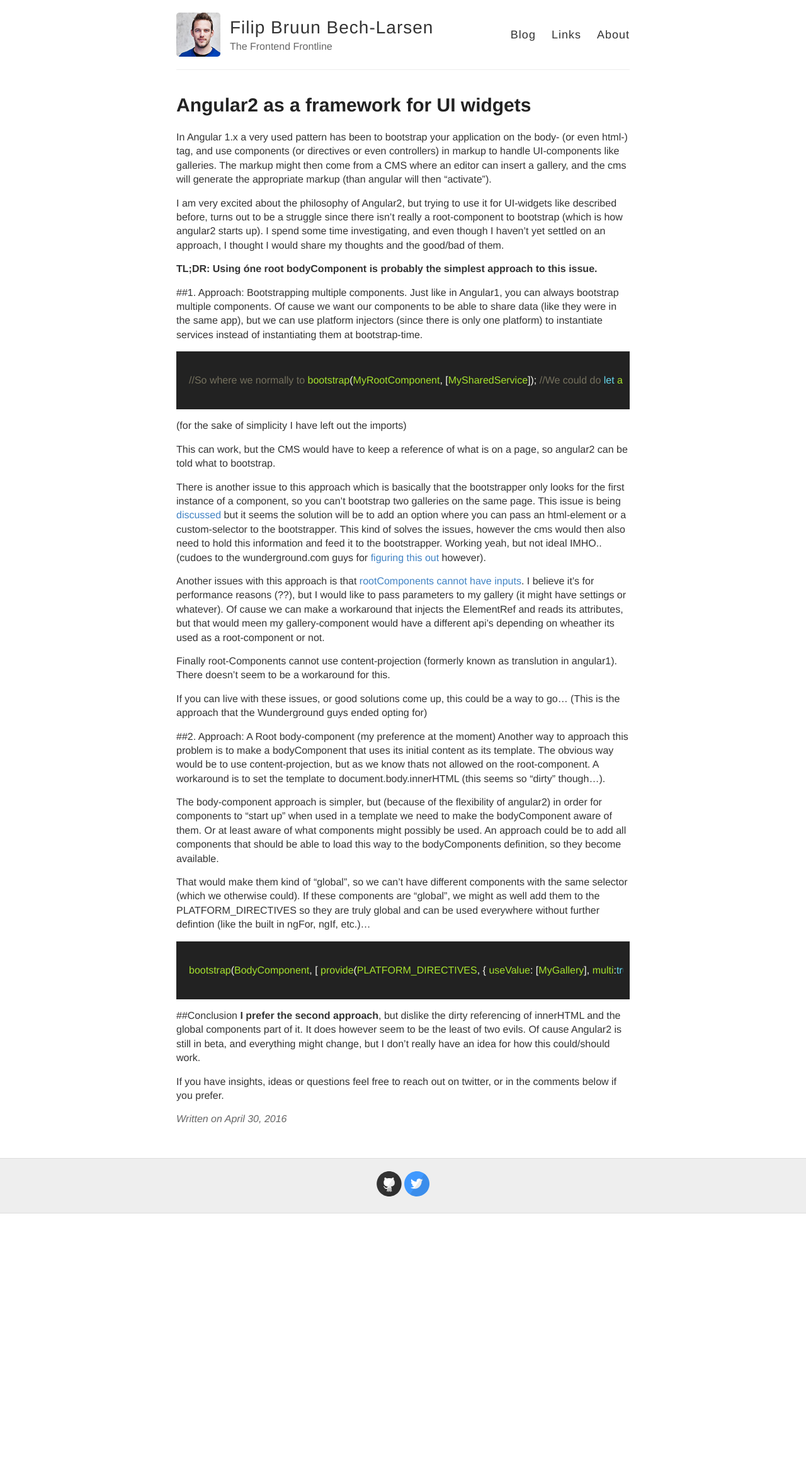
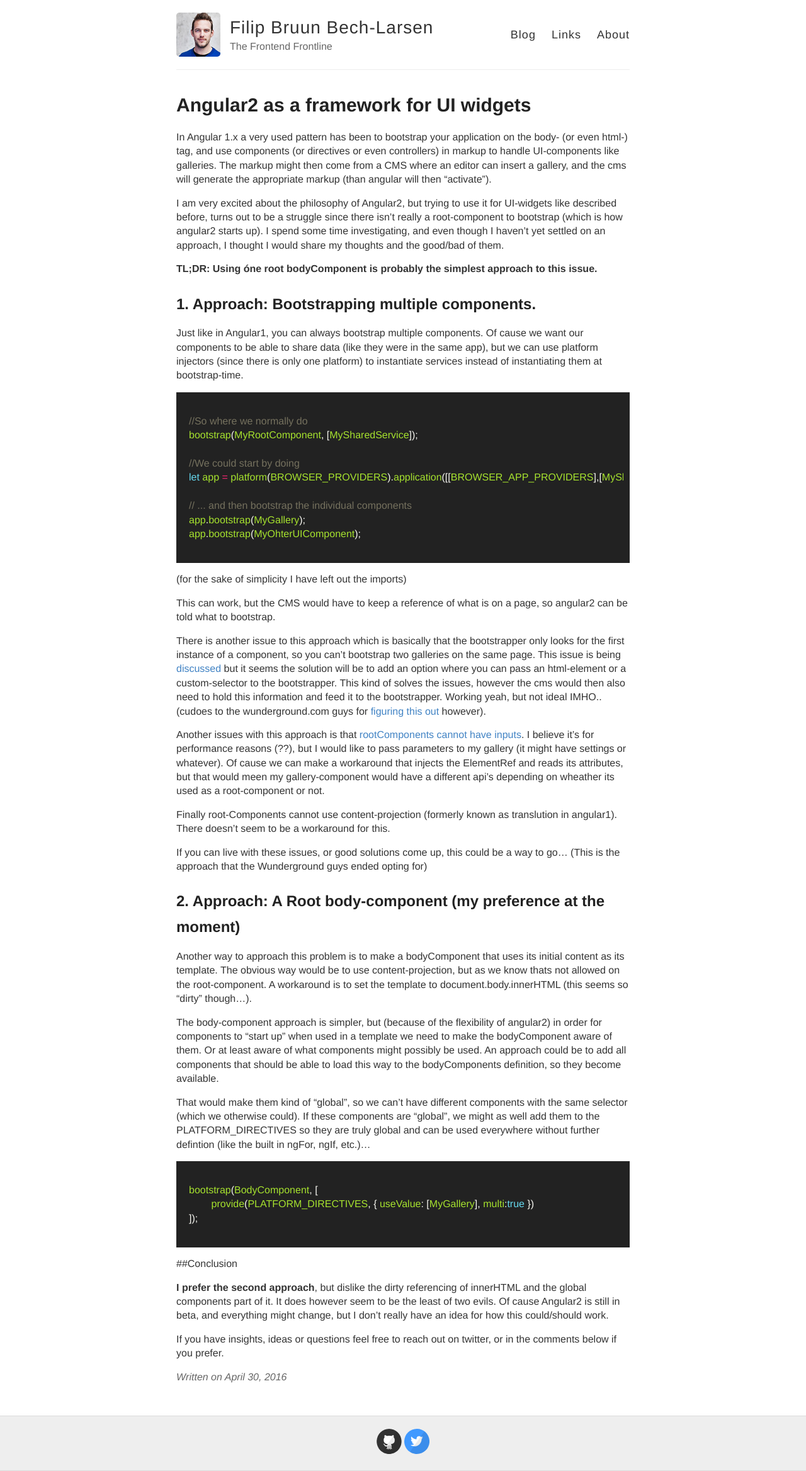
Before and after one commit to filipbech/filipbech.github.io, a Jekyll site: the page built from _posts/2016-04-30-Angular2-as-a-framework-for-UI-widgets.md, in a window 1280 px wide. Shown: the whole page at 63% size. Built offline with Jekyll 4.4.1, drawn with Linux system fonts in a browser that asks for light colours; comment, search, counter and statistics services are not loaded; before the commit the page ends 1927 px from its top, so only the background shows below that.

Commit message:
fixing issues

````diff
--- a/_posts/2016-04-30-Angular2-as-a-framework-for-UI-widgets.md
+++ b/_posts/2016-04-30-Angular2-as-a-framework-for-UI-widgets.md
@@ -3,6 +3,7 @@
 title: Angular2 as a framework for UI widgets
 permalink: /2016/04/Angular2-for-ui-widgets
 ---
+
 
 In Angular 1.x a very used pattern has been to bootstrap your application on the body- (or even html-) tag, and use components (or directives or even controllers) in markup to handle UI-components like galleries. The markup might then come from a CMS where an editor can insert a gallery, and the cms will generate the appropriate markup (than angular will then "activate").
 
@@ -10,17 +11,17 @@
 
 **TL;DR: Using óne root bodyComponent is probably the simplest approach to this issue.**
 
-##1. Approach: Bootstrapping multiple components.
+## 1. Approach: Bootstrapping multiple components.
 Just like in Angular1, you can always bootstrap multiple components. Of cause we want our components to be able to share data (like they were in the same app), but we can use platform injectors (since there is only one platform) to instantiate services instead of instantiating them at bootstrap-time.
 
 ```js
-//So where we normally to
+//So where we normally do
 bootstrap(MyRootComponent, [MySharedService]);
 
-//We could do
+//We could start by doing
 let app = platform(BROWSER_PROVIDERS).application([[BROWSER_APP_PROVIDERS],[MySharedService]]);
 
-// and then bootstrap the individual components
+// ... and then bootstrap the individual components
 app.bootstrap(MyGallery);
 app.bootstrap(MyOhterUIComponent);
 ```
@@ -37,7 +38,8 @@
 
 If you can live with these issues, or good solutions come up, this could be a way to go... (This is the approach that the Wunderground guys ended opting for)
 
-##2. Approach: A Root body-component (my preference at the moment)
+## 2. Approach: A Root body-component (my preference at the moment)
+
 Another way to approach this problem is to make a bodyComponent that uses its initial content as its template. The obvious way would be to use content-projection, but as we know thats not allowed on the root-component. A workaround is to set the template to document.body.innerHTML (this seems so "dirty" though...).
 
 The body-component approach is simpler, but (because of the flexibility of angular2) in order for components to "start up" when used in a template we need to make the bodyComponent aware of them. Or at least aware of what components might possibly be used. An approach could be to add all components that should be able to load this way to the bodyComponents definition, so they become available.
@@ -51,6 +53,7 @@
 ```
 
 ##Conclusion
+
 **I prefer the second approach**, but dislike the dirty referencing of innerHTML and the global components part of it. It does however seem to be the least of two evils. Of cause Angular2 is still in beta, and everything might change, but I don't really have an idea for how this could/should work.
 
 If you have insights, ideas or questions feel free to reach out on twitter, or in the comments below if you prefer.
--- a/_scss/_highlights.scss
+++ b/_scss/_highlights.scss
@@ -1,4 +1,5 @@
-.highlight { background-color: #222222; padding:10px; white-space:nowrap; overflow-x:auto; margin:15px 0; }
+.highlight { background-color: #222222; padding:10px;  overflow-x:auto; margin:15px 0; }
+.highlight span { white-space:nowrap; }
 .highlight .c { color: #75715e } /* Comment */
 .highlight .err { color: #960050; background-color: #1e0010 } /* Error */
 .highlight .k { color: #66d9ef } /* Keyword */
````
